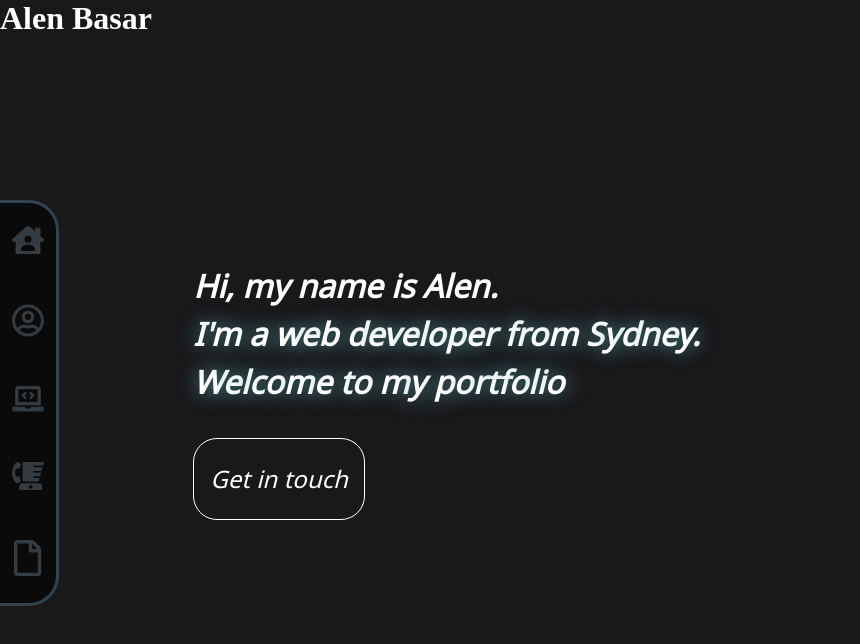
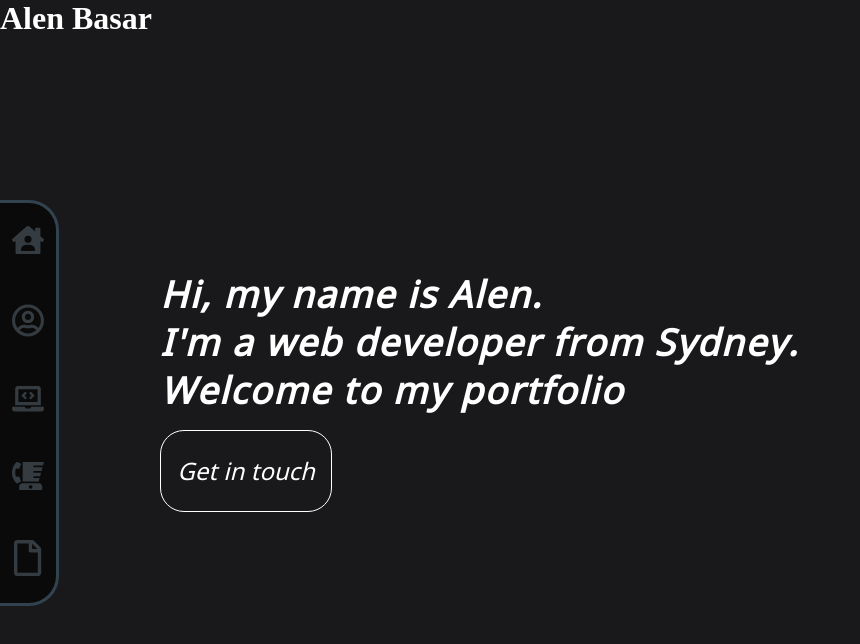
Before and after one commit to alenbasar/Alen-Basar-Portfolio-new-, a React (Create React App) app: page / in a window 1280 px wide. Shown: the top 644 px of the page, without its empty margins (0-860 px from the left). Built offline with nearby package versions, Linux system fonts and the light colour scheme.

Commit message:
added animations

```diff
--- a/src/pages/Home.tsx
+++ b/src/pages/Home.tsx
@@ -17,20 +17,33 @@ const Home = (props: Props) => {
   const { heading, subheading, cta, ctaLink } = content;
   const s1 = subheading[0].split("");
   const s2 = subheading[1].split("");
+  const h = heading.split("");
   return (
     <section className="c-home">
       <div className="c-home__banner">
-        <h1 className="c-home__banner-heading">{heading}</h1>
-        <div className="c-home__banner-subheading1">
+        <h1 className="c-home__banner-hero">
+          {h.map((item, index) => (
+            <span className="blast" key={index}>
+              {item == " " ? "\u00A0" : item}
+              {/* {item} */}
+            </span>
+          ))}
+          <br />
           {s1.map((item, index) => (
-            <span key={index}>{item}</span>
+            <span key={index} className="blast">
+              {item == " " ? "\u00A0" : item}
+              {/* {item} */}
+            </span>
           ))}
-        </div>
-        <div className="c-home__banner-subheading2">
+
+          <br />
           {s2.map((item, index) => (
-            <span key={index}>{item}</span>
+            <span key={index}>
+              {item == " " ? "\u00A0" : item}
+              {/* {item} */}
+            </span>
           ))}
-        </div>
+        </h1>
 
         <Link to={ctaLink} className="c-home__banner-contact-btn">
           {cta}
--- a/src/styles/_base.scss
+++ b/src/styles/_base.scss
@@ -1,5 +1,11 @@
 // Reset
 @import "./reset.scss";
+
+// Animations
+@import "./animations/textAnim";
+
+// Constants
+@import "./fonts";
 
 // Components
 @import "./components/sidebar";
--- /dev/null
+++ b/src/styles/_fonts.scss
@@ -0,0 +1,3 @@
+@import url("https://fonts.googleapis.com/css2?family=Noto+Sans&display=swap");
+
+$main-font: "Noto Sans", sans-serif;
--- /dev/null
+++ b/src/styles/animations/_textAnim.scss
@@ -0,0 +1,37 @@
+@keyframes rubberBand {
+  0% {
+    -webkit-transform: scale3d(1, 1, 1);
+    -ms-transform: scale3d(1, 1, 1);
+    transform: scale3d(1, 1, 1);
+  }
+  30% {
+    -webkit-transform: scale3d(1.25, 0.75, 1);
+    -ms-transform: scale3d(1.25, 0.75, 1);
+    transform: scale3d(1.25, 0.75, 1);
+  }
+  40% {
+    -webkit-transform: scale3d(0.75, 1.25, 1);
+    -ms-transform: scale3d(0.75, 1.25, 1);
+    transform: scale3d(0.75, 1.25, 1);
+  }
+  50% {
+    -webkit-transform: scale3d(1.15, 0.85, 1);
+    -ms-transform: scale3d(1.15, 0.85, 1);
+    transform: scale3d(1.15, 0.85, 1);
+  }
+  65% {
+    -webkit-transform: scale3d(0.95, 1.05, 1);
+    -ms-transform: scale3d(0.95, 1.05, 1);
+    transform: scale3d(0.95, 1.05, 1);
+  }
+  75% {
+    -webkit-transform: scale3d(1.05, 0.95, 1);
+    -ms-transform: scale3d(1.05, 0.95, 1);
+    transform: scale3d(1.05, 0.95, 1);
+  }
+  100% {
+    -webkit-transform: scale3d(1, 1, 1);
+    -ms-transform: scale3d(1, 1, 1);
+    transform: scale3d(1, 1, 1);
+  }
+}
--- a/src/styles/components/_home.scss
+++ b/src/styles/components/_home.scss
@@ -1,5 +1,3 @@
-@import url("https://fonts.googleapis.com/css2?family=Noto+Sans&display=swap");
-
 .c-home {
   margin: 0;
   padding: 0;
@@ -9,70 +7,44 @@
   display: flex;
   justify-content: space-around;
   align-items: center;
-  font-family: "Noto Sans", sans-serif;
   font-style: italic;
   line-height: 3rem;
   font-size: 1em;
+
   &__banner {
     color: white;
-    &-heading {
-      // color: red;
-    }
-    &-subheading1 {
+    font-family: $main-font;
+    &-hero {
       user-select: none;
-      font-size: 2rem;
+      font-size: 2.3rem;
+      letter-spacing: 0.1rem;
       font-weight: bold;
+      margin-bottom: 1rem;
+
       span {
         cursor: pointer;
-        position: relative;
-        // display: inline-block;
-        // margin-left: 0.2rem;
+        display: inline-block;
         transition: all 0.3s ease-in-out;
-        animation: glow 2s ease-in-out infinite;
+
         &:hover {
-          font-style: normal;
-          transform: translateY(-5px);
-          // font-size: 2.5rem;
+          animation-name: rubberBand;
+          -moz-animation-name: rubberBand;
+          animation: rubberBand 1s ease-in-out;
         }
       }
     }
-    @keyframes glow {
-      0% {
-        text-shadow: 0 0 20px #579da5;
-      }
-      100% {
-        text-shadow: 0 0 20px #579da5;
-      }
-    }
-    &-subheading2 {
-      user-select: none;
-      font-size: 2rem;
-      font-weight: bold;
-      margin-bottom: 2rem;
-      span {
-        cursor: pointer;
-        transition: all 0.3s ease-in-out;
-        animation: glow 2s ease-in-out infinite;
-        &:hover {
-          font-style: normal;
-          color: #ffffff;
-        }
-      }
-    }
+
     &-contact-btn {
       display: inline-block;
       align-self: center;
       text-decoration: none;
-      // margin: 1rem 0 1.2rem;
       font-size: 1.5rem;
-      // max-height: 200px;
       color: white;
       padding: 1rem;
       border-radius: 1em;
       transition: all 0.2s ease-in-out;
       border: 1px solid rgb(255, 255, 255);
       overflow: hidden;
-      // margin-top: 5em;
       &::before {
         display: none;
       }
```
